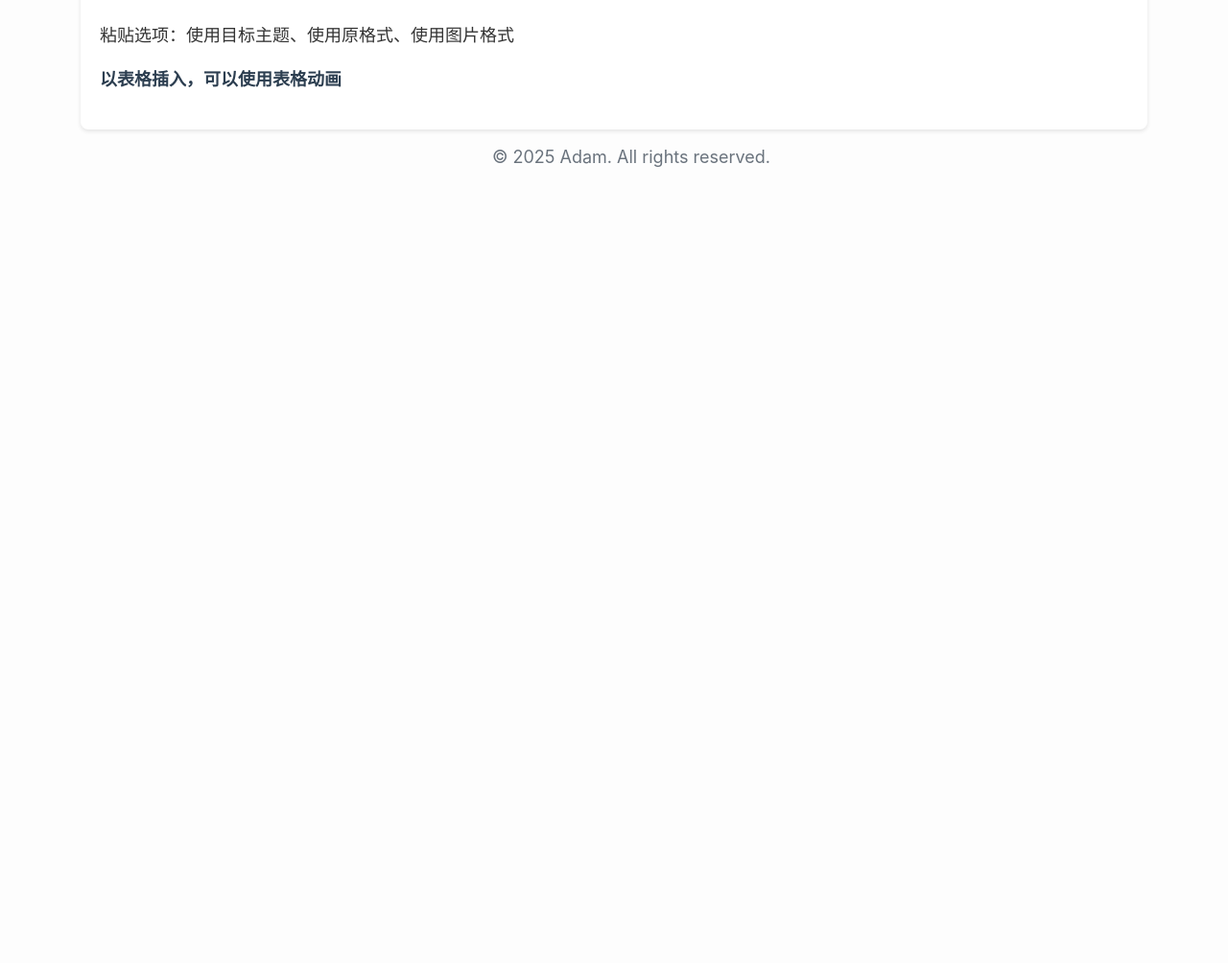
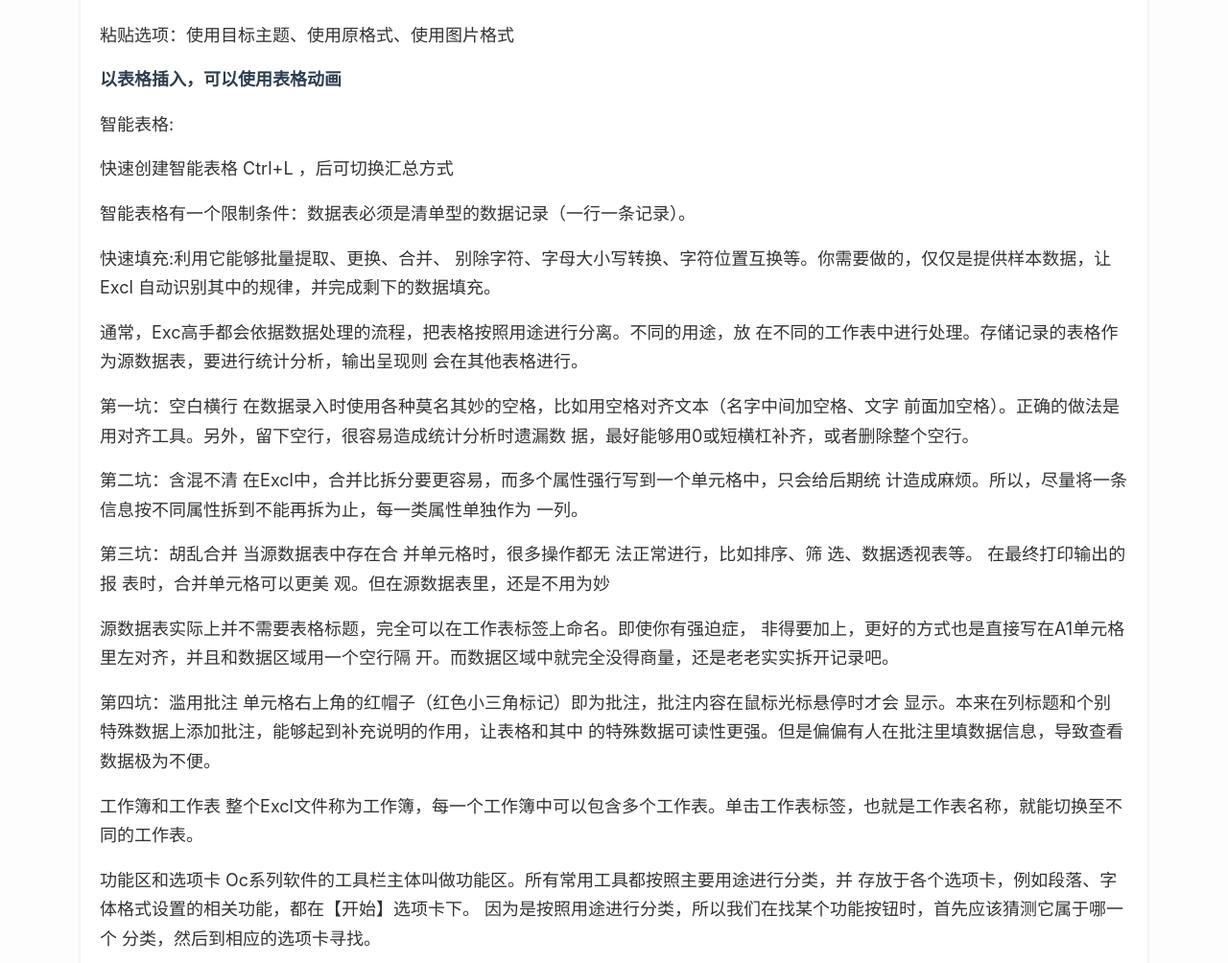
Before and after one commit to lzh210802066/lzh210802066.github.io, a Jekyll site: the page built from _posts/office/2025-10-11-Excel.md, in a window 1280 px wide and 1400 px high, scrolled down 50647 px. Shown: the part 396-1400 px from the top of the window at 96% size. Built offline with Jekyll 4.4.1, drawn with Linux system fonts in a browser that asks for light colours; comment, search, counter and statistics services are not loaded; before the commit the page ends 51277 px from its top, so only the background shows below that; some of the changed text lies outside the part shown.

Commit message:
Update blog content

```diff
--- a/_posts/office/2025-10-11-Excel.md
+++ b/_posts/office/2025-10-11-Excel.md
@@ -1476,3 +1476,85 @@ INDIRECT(ref_text,[a1])
 粘贴选项：使用目标主题、使用原格式、使用图片格式
 
 **以表格插入，可以使用表格动画**
+
+智能表格:
+
+快速创建智能表格 Ctrl+L ，后可切换汇总方式
+
+智能表格有一个限制条件：数据表必须是清单型的数据记录（一行一条记录）。
+
+
+快速填充:利用它能够批量提取、更换、合并、
+别除字符、字母大小写转换、字符位置互换等。你需要做的，仅仅是提供样本数据，让Excl
+自动识别其中的规律，并完成剩下的数据填充。
+
+通常，Exc高手都会依据数据处理的流程，把表格按照用途进行分离。不同的用途，放
+在不同的工作表中进行处理。存储记录的表格作为源数据表，要进行统计分析，输出呈现则
+会在其他表格进行。
+
+第一坑：空白横行
+在数据录入时使用各种莫名其妙的空格，比如用空格对齐文本（名字中间加空格、文字
+前面加空格）。正确的做法是用对齐工具。另外，留下空行，很容易造成统计分析时遗漏数
+据，最好能够用0或短横杠补齐，或者删除整个空行。
+
+第二坑：含混不清
+在Excl中，合并比拆分要更容易，而多个属性强行写到一个单元格中，只会给后期统
+计造成麻烦。所以，尽量将一条信息按不同属性拆到不能再拆为止，每一类属性单独作为
+一列。
+
+第三坑：胡乱合并
+当源数据表中存在合
+并单元格时，很多操作都无
+法正常进行，比如排序、筛
+选、数据透视表等。
+在最终打印输出的报
+表时，合并单元格可以更美
+观。但在源数据表里，还是不用为妙
+
+源数据表实际上并不需要表格标题，完全可以在工作表标签上命名。即使你有强迫症，
+非得要加上，更好的方式也是直接写在A1单元格里左对齐，并且和数据区域用一个空行隔
+开。而数据区域中就完全没得商量，还是老老实实拆开记录吧。
+
+第四坑：滥用批注
+单元格右上角的红帽子（红色小三角标记）即为批注，批注内容在鼠标光标悬停时才会
+显示。本来在列标题和个别特殊数据上添加批注，能够起到补充说明的作用，让表格和其中
+的特殊数据可读性更强。但是偏偏有人在批注里填数据信息，导致查看数据极为不便。
+
+工作簿和工作表
+整个Excl文件称为工作簿，每一个工作簿中可以包含多个工作表。单击工作表标签，也就是工作表名称，就能切换至不同的工作表。
+
+功能区和选项卡
+Oc系列软件的工具栏主体叫做功能区。所有常用工具都按照主要用途进行分类，并
+存放于各个选项卡，例如段落、字体格式设置的相关功能，都在【开始】选项卡下。
+因为是按照用途进行分类，所以我们在找某个功能按钮时，首先应该猜测它属于哪一个
+分类，然后到相应的选项卡寻找。
+
+
+对象和上下文选项卡
+有个别选项卡有时候出现，有时候又看不见。这是因为Oice每个软件
+的功能都异常丰富，为了让工具栏变得更加友好，便于使用，Oc会将很
+多功能隐藏起来。这些功能只有在处理相关的对象时才会显现。这
+些特殊的选项卡叫上下文选项卡，又叫智能选项卡。
+
+答疑01
+我的功能区怎么不见了？
+为了在浏览大表格时，有更大的屏幕
+文件
+空间用以显示数据表，可以将功能区折叠
+隐藏。要隐藏及解除隐藏功能区，直接双
+击任一个选项卡名称即可。
+
+
+
+
+
+
+
+
+
+
+
+审阅-保护-保护工作表
+
+
+视图 - 显示 - [ 直尺、网格线、编辑栏、标题 ]
```
